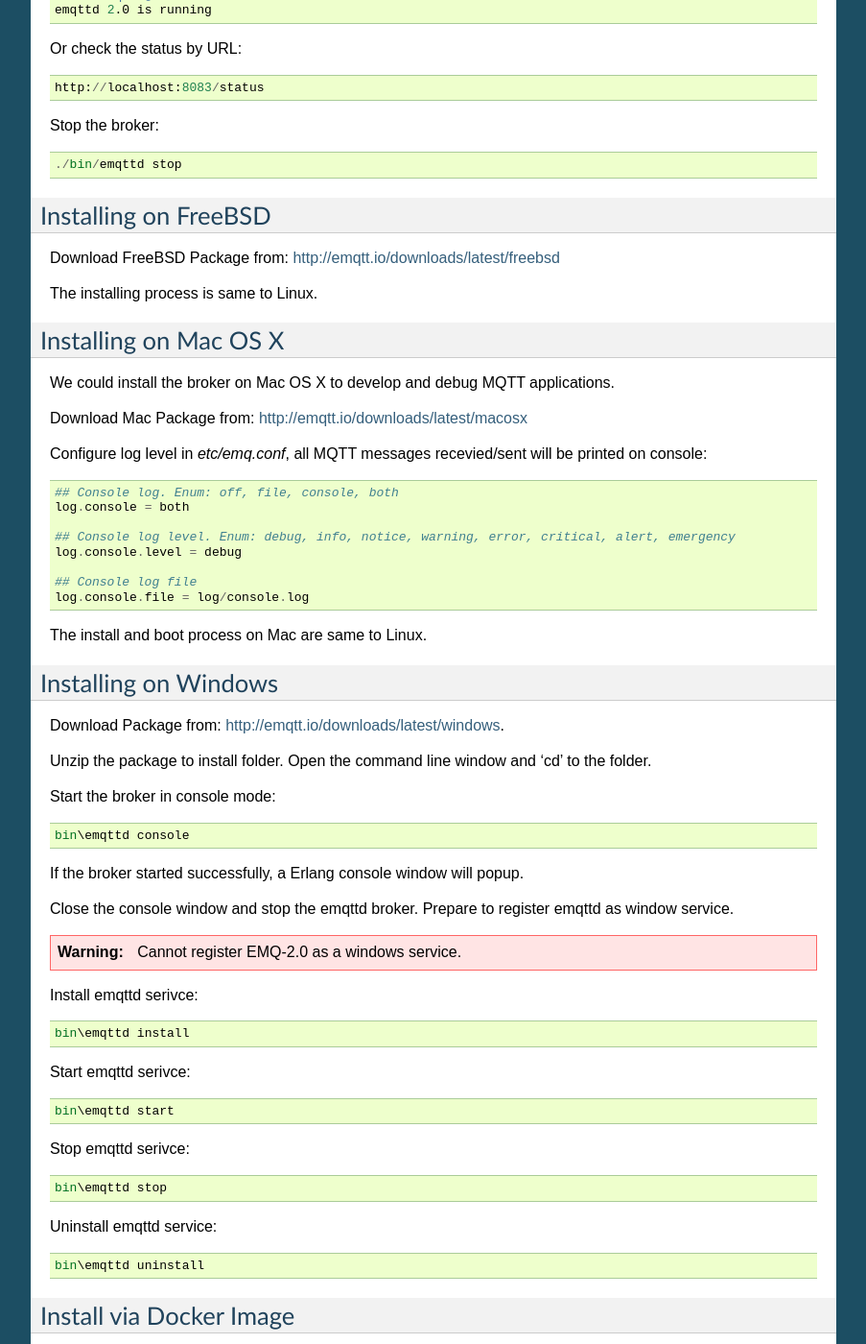
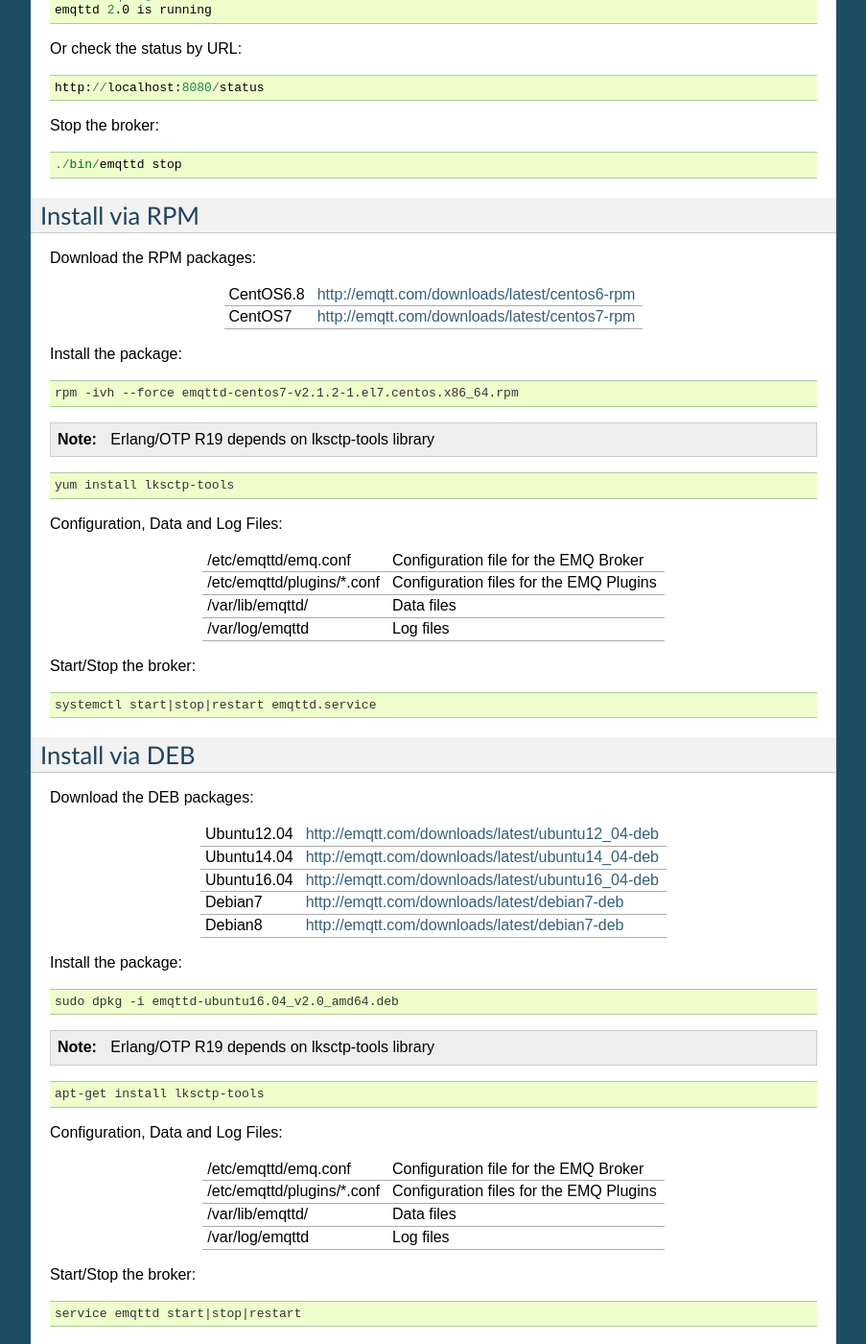
Before and after one commit to emqxarchive/emqx-docs-en, a Sphinx documentation site: the page built from source/install.rst, in a window 1280 px wide and 1400 px high, scrolled down 1516 px. Shown: the whole window at 96% size, without its empty margins (198-1101 px from the left). Built offline with Sphinx 7.4.7, drawn with Linux system fonts in a browser that asks for light colours; some of the changed text lies outside the part shown.

Commit message:
Install via RPM, DEB

```diff
--- a/source/install.rst
+++ b/source/install.rst
@@ -114,11 +114,105 @@
 
 Or check the status by URL::
 
-    http://localhost:8083/status
+    http://localhost:8080/status
 
 Stop the broker::
 
     ./bin/emqttd stop
+
+.. _install_via_rpm:
+
+---------------
+Install via RPM
+---------------
+
+Download the RPM packages:
+
++-------------+---------------------------------------------------+
+| CentOS6.8   | http://emqtt.com/downloads/latest/centos6-rpm     |
++-------------+---------------------------------------------------+
+| CentOS7     | http://emqtt.com/downloads/latest/centos7-rpm     |
++-------------+---------------------------------------------------+
+
+Install the package:
+
+.. code-block:: console
+
+    rpm -ivh --force emqttd-centos7-v2.1.2-1.el7.centos.x86_64.rpm
+
+.. NOTE:: Erlang/OTP R19 depends on lksctp-tools library
+
+.. code-block:: console
+
+    yum install lksctp-tools
+
+Configuration, Data and Log Files:
+
++------------------------------+-----------------------------------------+
+| /etc/emqttd/emq.conf         | Configuration file for the EMQ Broker   |
++------------------------------+-----------------------------------------+
+| /etc/emqttd/plugins/\*.conf  | Configuration files for the EMQ Plugins |
++------------------------------+-----------------------------------------+
+| /var/lib/emqttd/             | Data files                              |
++------------------------------+-----------------------------------------+
+| /var/log/emqttd              | Log files                               |
++------------------------------+-----------------------------------------+
+
+Start/Stop the broker:
+
+.. code-block:: console
+
+    systemctl start|stop|restart emqttd.service
+
+.. _install_via_deb:
+
+---------------
+Install via DEB
+---------------
+
+Download the DEB packages:
+
++-------------+---------------------------------------------------+
+| Ubuntu12.04 | http://emqtt.com/downloads/latest/ubuntu12_04-deb |
++-------------+---------------------------------------------------+
+| Ubuntu14.04 | http://emqtt.com/downloads/latest/ubuntu14_04-deb |
++-------------+---------------------------------------------------+
+| Ubuntu16.04 | http://emqtt.com/downloads/latest/ubuntu16_04-deb |
++-------------+---------------------------------------------------+
+| Debian7     | http://emqtt.com/downloads/latest/debian7-deb     |
++-------------+---------------------------------------------------+
+| Debian8     | http://emqtt.com/downloads/latest/debian7-deb     |
++-------------+---------------------------------------------------+
+
+Install the package:
+
+.. code-block:: console
+
+    sudo dpkg -i emqttd-ubuntu16.04_v2.0_amd64.deb
+
+.. NOTE:: Erlang/OTP R19 depends on lksctp-tools library
+
+.. code-block:: console
+
+    apt-get install lksctp-tools
+
+Configuration, Data and Log Files:
+
++------------------------------+-----------------------------------------+
+| /etc/emqttd/emq.conf         | Configuration file for the EMQ Broker   |
++------------------------------+-----------------------------------------+
+| /etc/emqttd/plugins/\*.conf  | Configuration files for the EMQ Plugins |
++------------------------------+-----------------------------------------+
+| /var/lib/emqttd/             | Data files                              |
++------------------------------+-----------------------------------------+
+| /var/log/emqttd              | Log files                               |
++------------------------------+-----------------------------------------+
+
+Start/Stop the broker:
+
+.. code-block:: console
+
+    service emqttd start|stop|restart
 
 .. _install_on_freebsd:
 
@@ -290,11 +384,13 @@
 +-----------+-----------------------------------+
 | 1883      | MQTT Port                         |
 +-----------+-----------------------------------+
-| 8883      | MQTT/SSL  Port                    |
+| 8883      | MQTT/SSL Port                     |
 +-----------+-----------------------------------+
-| 8083      | MQTT(WebSocket), HTTP API Port    |
+| 8083      | MQTT/WebSocket Port               |
 +-----------+-----------------------------------+
-| 8084      | MQTT(WebSocket/SSL), HTTP API Port|
+| 8084      | MQTT/WebSocket/SSL Port           |
++-----------+-----------------------------------+
+| 8080      | HTTP Management API Port          |
 +-----------+-----------------------------------+
 | 18083     | Web Dashboard Port                |
 +-----------+-----------------------------------+
```
